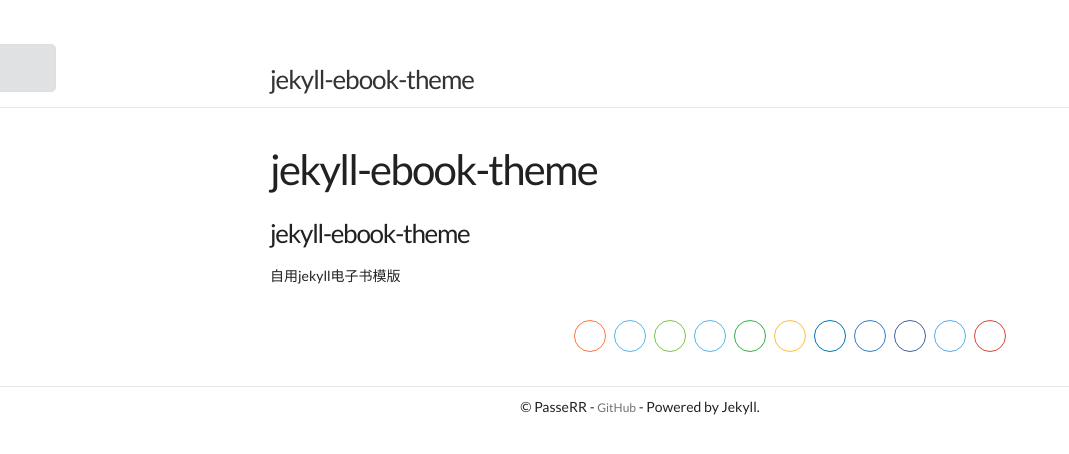
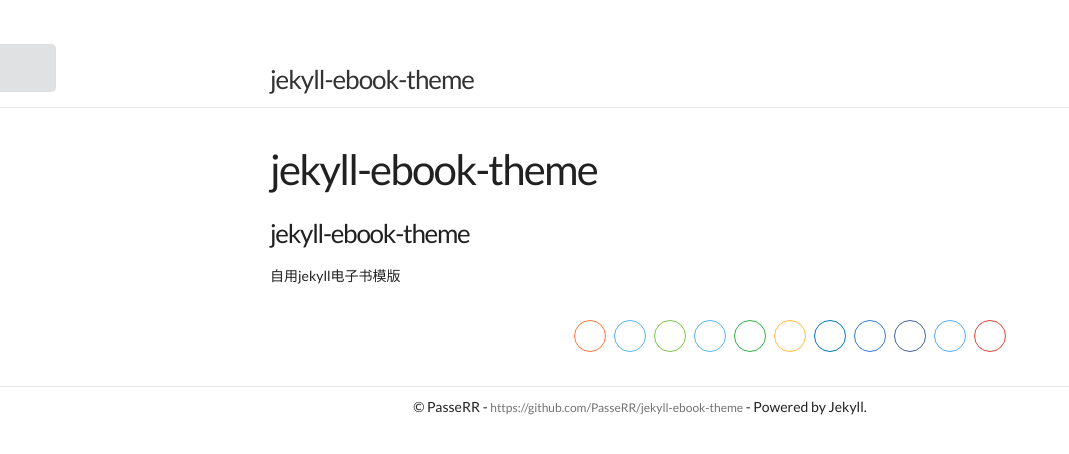
Before and after one commit to PasseRR/jekyll-ebook-theme, a Jekyll site: the page built from README.md, in a window 1280 px wide. Shown: the top 454 px of the page, without its empty margins (0-1069 px from the left). Built offline with Jekyll 4.4.1, drawn with Linux system fonts in a browser that asks for light colours; some web fonts are replaced; our own code applies the rules of GitHub Pages for plain Markdown files.

```diff
--- a/_includes/footer.html
+++ b/_includes/footer.html
@@ -1,5 +1,6 @@
 <footer class="site-footer">
     <div class="wrap">
-        &copy; {{ site.author | default: 'PasseRR' }} - <a href="{{ site.github | default: 'https://github.com/PasseRR' }}">{{ site.github | default: 'https://github.com/PasseRR' }}</a> - Powered by Jekyll.
+        &copy; PasseRR - <a href="https://github.com/PasseRR/jekyll-ebook-theme">https://github.com/PasseRR/jekyll-ebook-theme</a>
+        - Powered by Jekyll.
     </div>
 </footer>
--- a/_includes/head.html
+++ b/_includes/head.html
@@ -10,7 +10,7 @@
     <meta name="google-site-verification" content="u_spGpGelREtlT5DBka76njUf5APi7V7O_RFcRSIZKM"/>
     <meta name="baidu-site-verification" content="TD5AUMpEdH"/>
     <link rel="canonical" href="/index.html">
-    <link rel="shortcut icon" href="{{ site.icon | default: 'https://cdn.jsdelivr.net/gh/PasseRR/jekyll-ebook-theme/asserts/ico/favicon.ico'}}"/>
+    <link rel="shortcut icon" href="{{ site.icon | default: '//cdn.jsdelivr.net/gh/PasseRR/jekyll-ebook-theme/asserts/ico/favicon.ico'}}"/>
     <!-- Custom CSS -->
     <link rel="stylesheet" href="//cdn.jsdelivr.net/gh/PasseRR/jekyll-ebook-theme/asserts/css/main.css">
     <link rel="stylesheet" href="//cdn.jsdelivr.net/gh/PasseRR/jekyll-ebook-theme/asserts/css/highlight.css">
```
